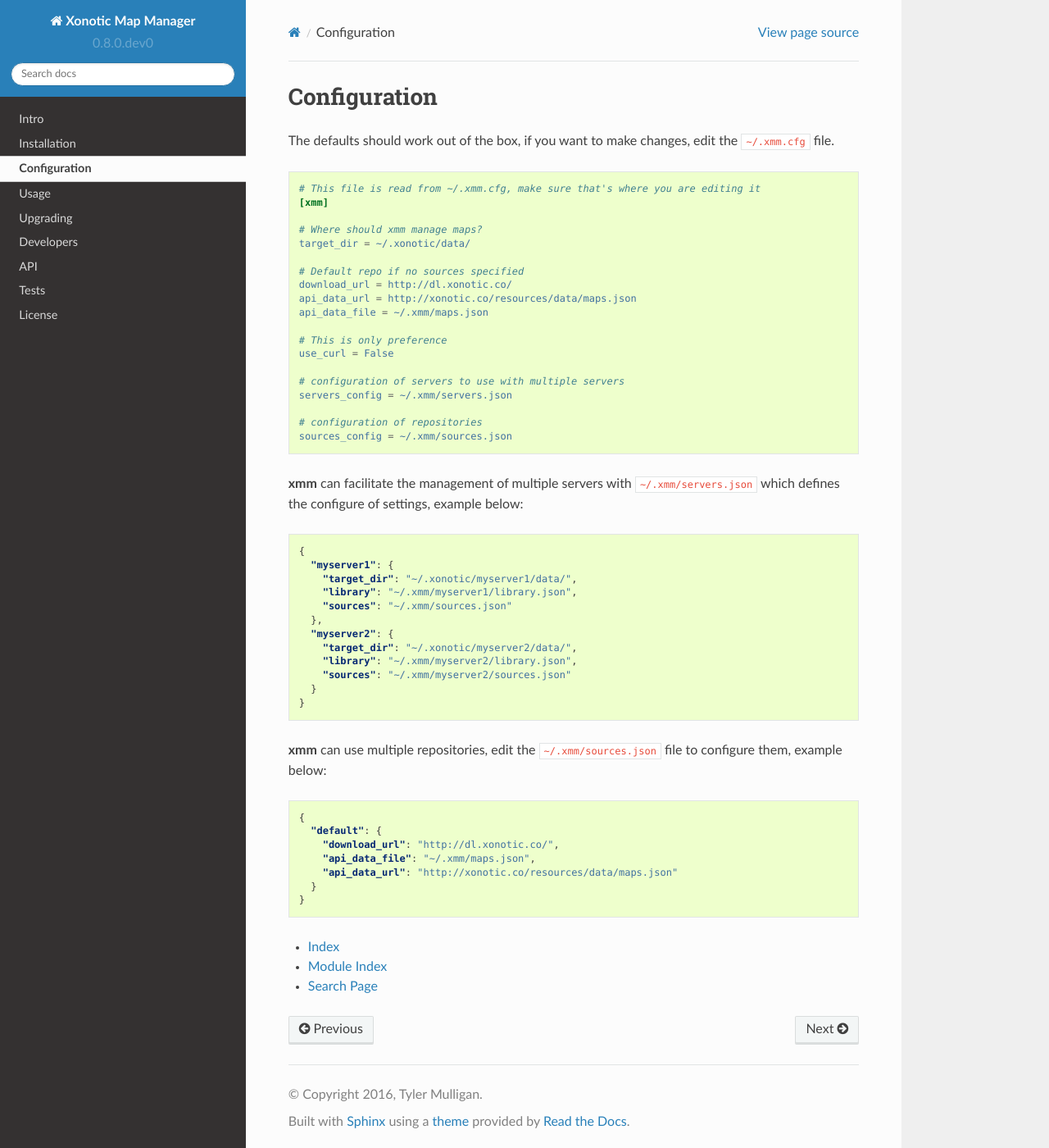
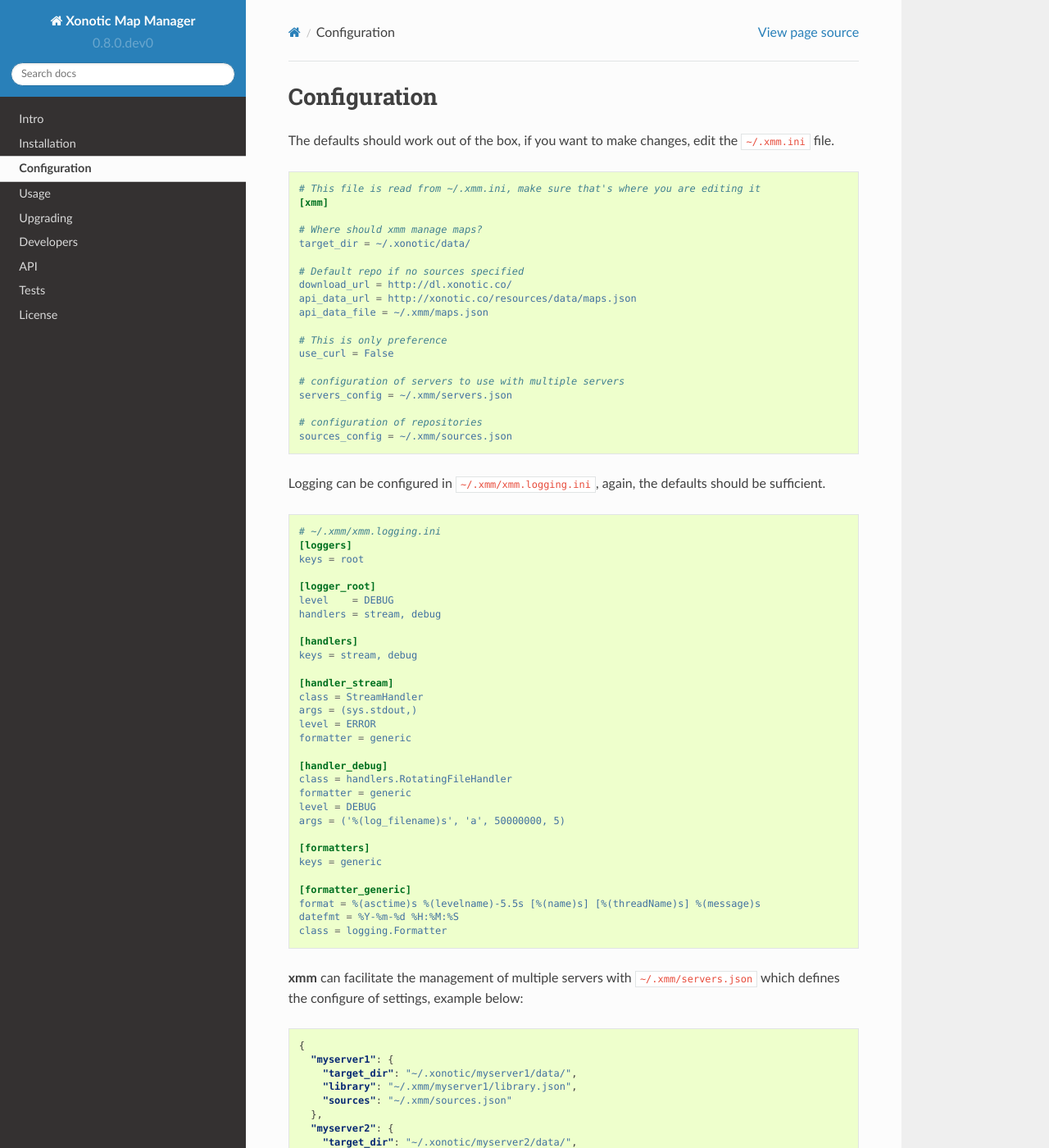
Before and after one commit to z/xonotic-map-manager, a Sphinx documentation site: the page built from docs/configuration.rst, in a window 1280 px wide and 1400 px high. Shown: the whole window at 82% size. Built offline with Sphinx 7.4.7 and the Read the Docs theme 2.0.0, drawn with Linux system fonts in a browser that asks for light colours.

Commit message:
new logging pattern + config, cfg -> ini, updated docs

```diff
--- a/docs/configuration.rst
+++ b/docs/configuration.rst
@@ -3,11 +3,11 @@
 Configuration
 =============
 
-The defaults should work out of the box, if you want to make changes, edit the ``~/.xmm.cfg`` file.
+The defaults should work out of the box, if you want to make changes, edit the ``~/.xmm.ini`` file.
 
 .. code-block:: ini
 
-    # This file is read from ~/.xmm.cfg, make sure that's where you are editing it
+    # This file is read from ~/.xmm.ini, make sure that's where you are editing it
     [xmm]
 
     # Where should xmm manage maps?
@@ -26,6 +26,41 @@
 
     # configuration of repositories
     sources_config = ~/.xmm/sources.json
+
+Logging can be configured in ``~/.xmm/xmm.logging.ini``, again, the defaults should be sufficient.
+
+.. code-block:: ini
+
+    # ~/.xmm/xmm.logging.ini
+    [loggers]
+    keys = root
+
+    [logger_root]
+    level    = DEBUG
+    handlers = stream, debug
+
+    [handlers]
+    keys = stream, debug
+
+    [handler_stream]
+    class = StreamHandler
+    args = (sys.stdout,)
+    level = ERROR
+    formatter = generic
+
+    [handler_debug]
+    class = handlers.RotatingFileHandler
+    formatter = generic
+    level = DEBUG
+    args = ('%(log_filename)s', 'a', 50000000, 5)
+
+    [formatters]
+    keys = generic
+
+    [formatter_generic]
+    format = %(asctime)s %(levelname)-5.5s [%(name)s] [%(threadName)s] %(message)s
+    datefmt = %Y-%m-%d %H:%M:%S
+    class = logging.Formatter
 
 
 **xmm** can facilitate the management of multiple servers with ``~/.xmm/servers.json`` which defines the configure of settings, example below:
```
Also changed, not shown: CHANGELOG.md (+1 -0 lines), docs/upgrading.rst (+17 -5 lines), 7 other files.
